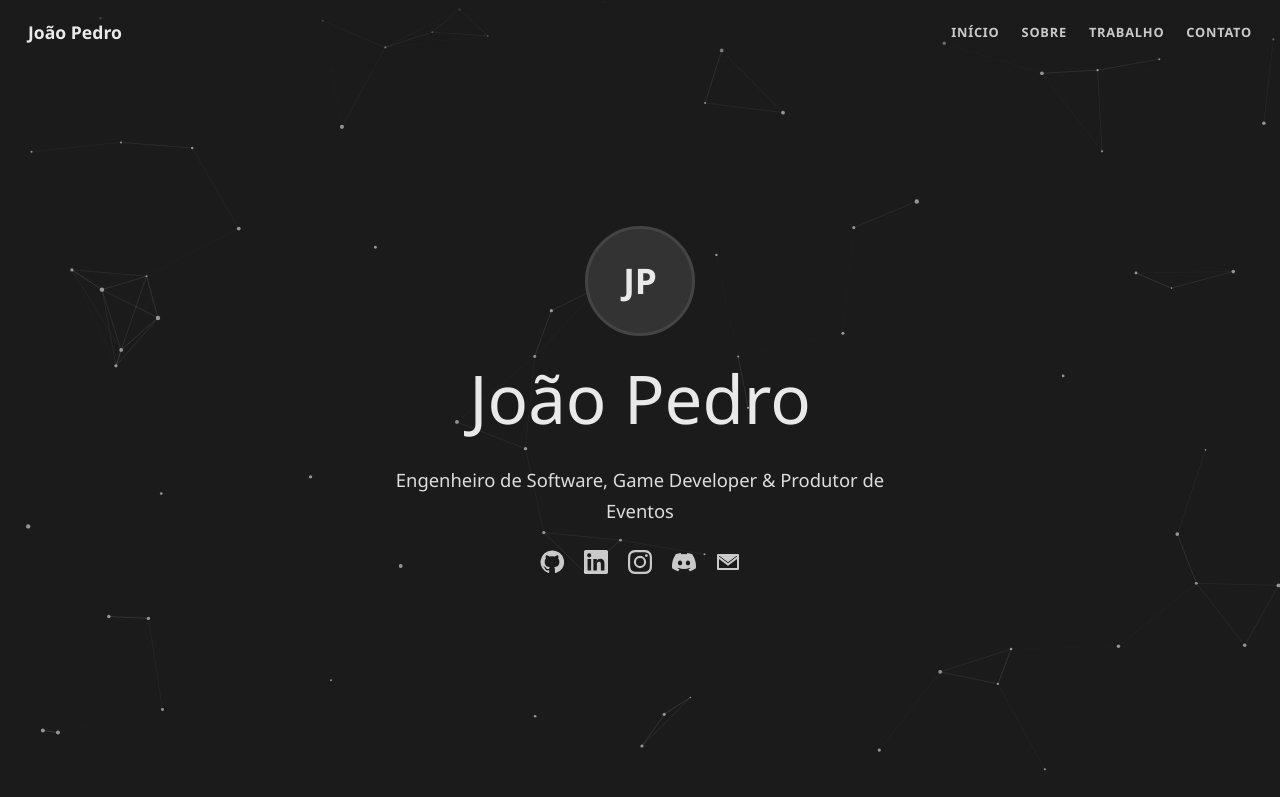
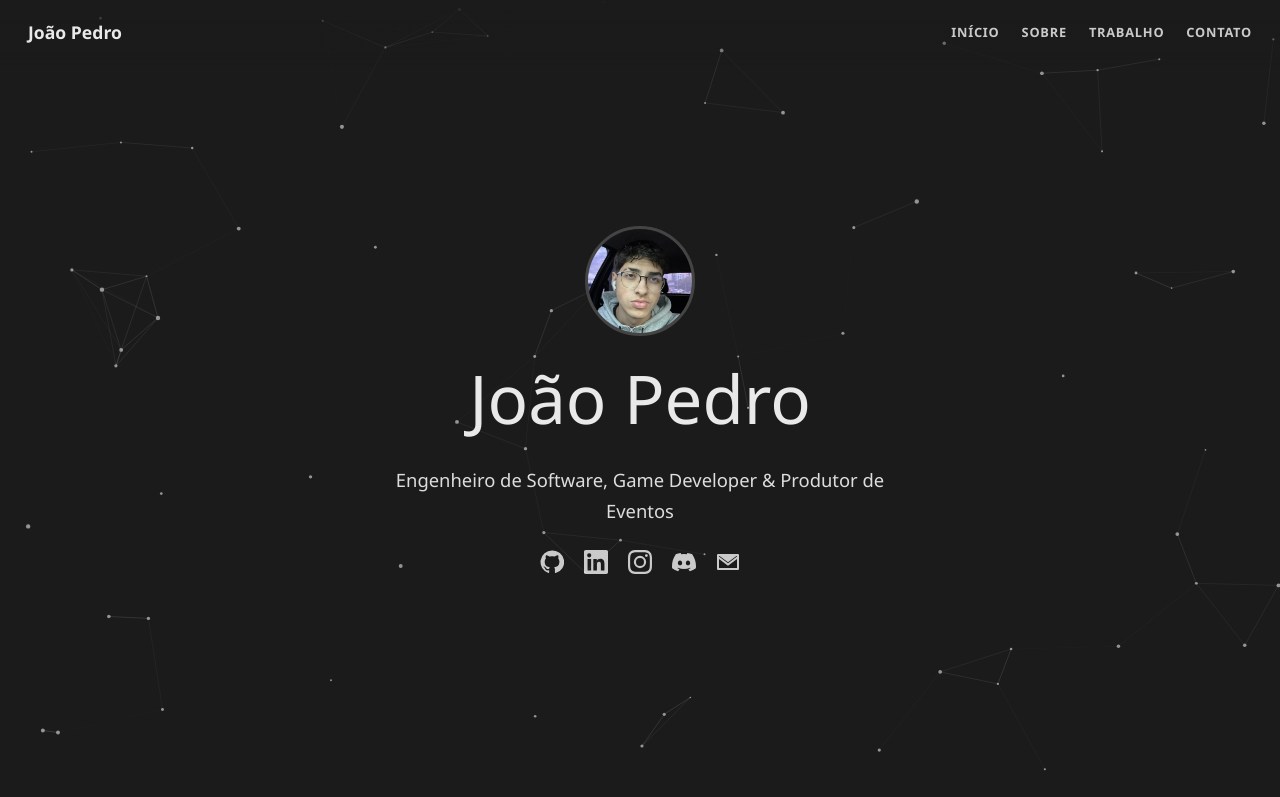
Before and after one commit to jao-stack-creator/Portf-lio-, a plain HTML site: page index.html in a window 1280 px wide. Shown: the top 797 px of the page. Drawn offline with Linux system fonts and the light colour scheme.

Commit message:
Adiciona foto de perfil

```diff
--- a/index.html
+++ b/index.html
@@ -22,8 +22,7 @@
 
   <main>
     <section id="inicio" class="hero">
-      <!-- Para usar sua foto: salve como foto.jpg na pasta e troque o div abaixo por: <img class="avatar" src="foto.jpg" alt="João Pedro"> -->
-      <div class="avatar">JP</div>
+      <img class="avatar" src="foto.jpg" alt="João Pedro">
       <h1>João Pedro</h1>
       <p class="tagline">Engenheiro de Software, Game Developer &amp; Produtor de Eventos</p>
 
```
Also changed, not shown: foto.jpg (added).
